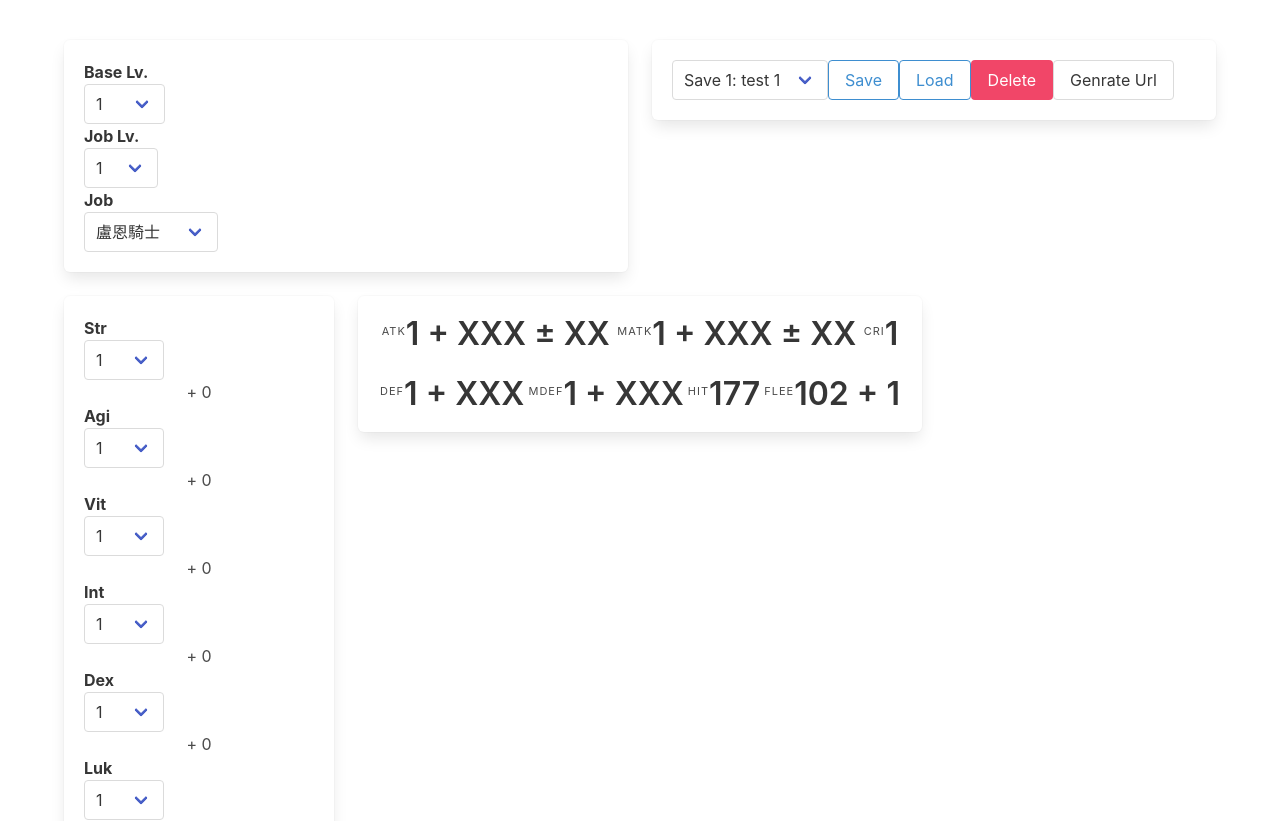
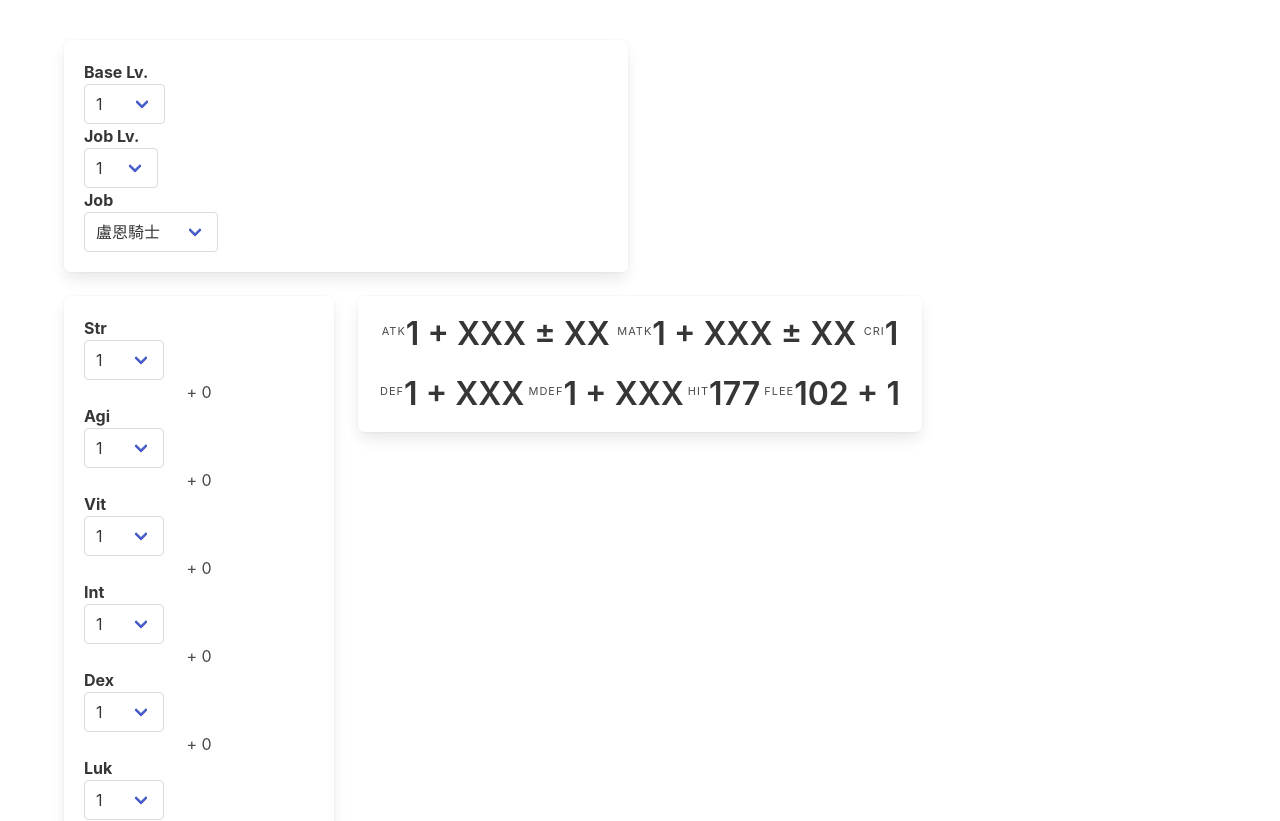
Before and after one commit to jigsawye/ro-simulator, a Vue app: page / in a window 1280 px wide. Shown: the top 821 px of the page. Built offline with nearby package versions, Linux system fonts and the light colour scheme.

Commit message:
release basci version

```diff
--- a/src/App.vue
+++ b/src/App.vue
@@ -5,7 +5,7 @@
         <base-info />
       </div>
       <div class="column">
-        <save />
+        <!-- <save /> -->
       </div>
     </div>
 
@@ -16,14 +16,14 @@
 
 <script>
 import BaseInfo from './components/BaseInfo';
-import Save from './components/Save';
+// import Save from './components/Save';
 import StatsBox from './components/Stats/StatsBox';
 
 export default {
   name: 'app',
   components: {
     BaseInfo,
-    Save,
+    // Save,
     StatsBox,
   },
 };
```
